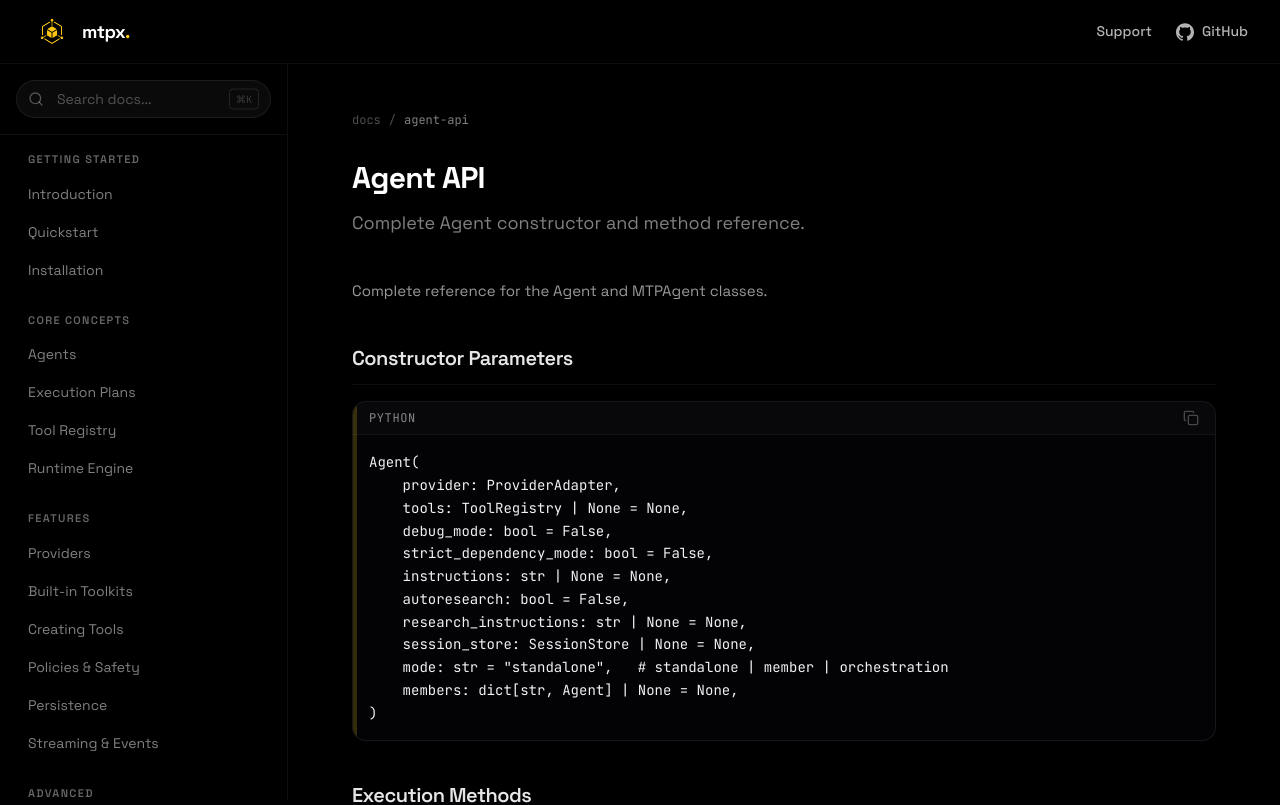
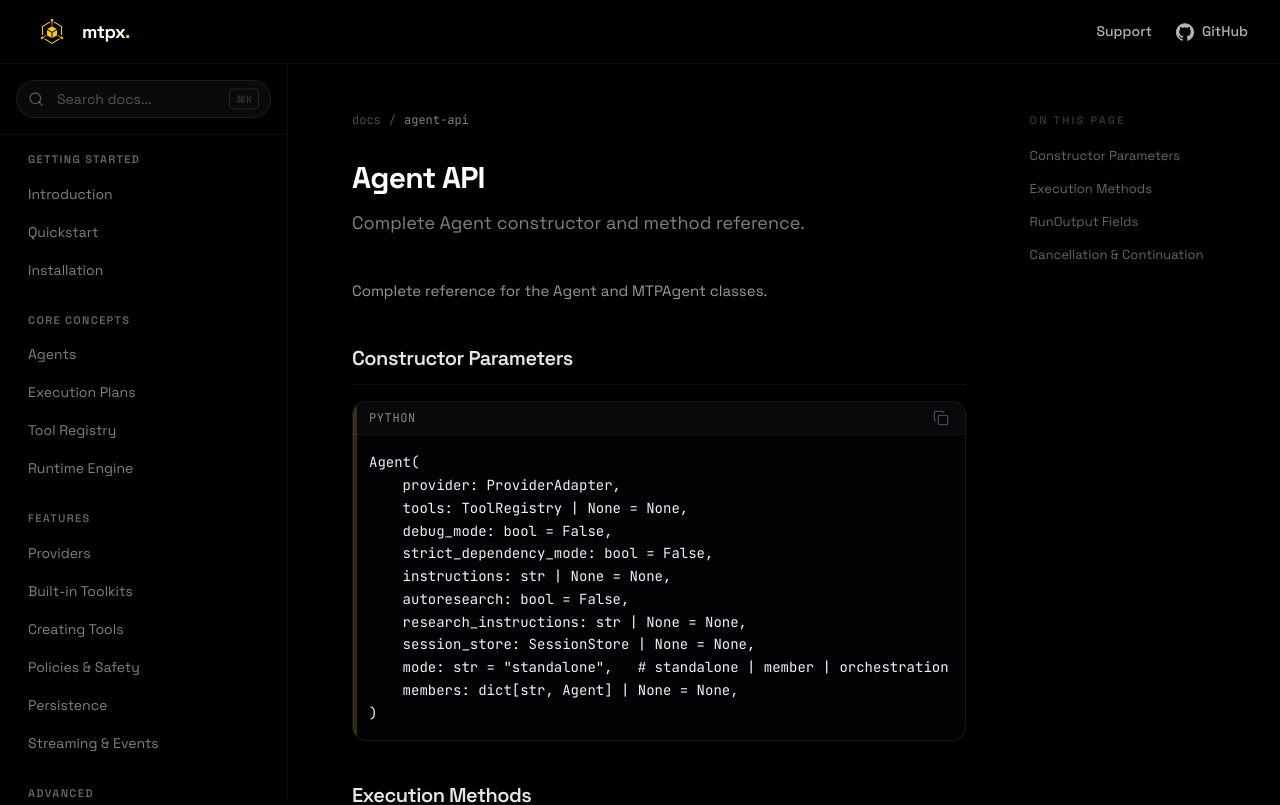
Before and after one commit to himesh-mehta/mtp-frontend, a Next.js app: page /docs/agent-api in a window 1280 px wide. Shown: the top 805 px of the page. Built offline with nearby package versions, Linux system fonts and the light colour scheme.

Commit message:
feat: restore right sidebar Table of Contents in documentation

```diff
--- a/app/docs/[slug]/page.tsx
+++ b/app/docs/[slug]/page.tsx
@@ -10,6 +10,13 @@ import { providers } from "@/lib/providers";
 import { ProviderCard } from "@/components/docs/ProviderCard";
 
 
+function slugify(text: string) {
+  return text
+    .toLowerCase()
+    .replace(/[^\w\s-]/g, "")
+    .replace(/\s+/g, "-");
+}
+
 function DocContentRenderer({ blocks }: { blocks: DocContentBlock[] }) {
   return (
     <div className="space-y-6">
@@ -17,7 +24,11 @@ function DocContentRenderer({ blocks }: { blocks: DocContentBlock[] }) {
         switch (block.type) {
           case "heading":
             return (
-              <h2 key={idx} className="text-xl font-semibold tracking-tight mt-10 mb-4 text-white/90 border-b border-white/[0.06] pb-3">
+              <h2
+                key={idx}
+                id={slugify(block.value)}
+                className="text-xl font-semibold tracking-tight mt-10 mb-4 text-white/90 border-b border-white/[0.06] pb-3"
+              >
                 {block.value}
               </h2>
             );
@@ -138,8 +149,16 @@ export default function DocPage() {
     );
   }
 
+  const headings = content
+    .filter(b => b.type === "heading")
+    .map(b => ({
+      title: b.value,
+      id: slugify(b.value)
+    }));
+
   return (
-    <div className="w-full max-w-5xl px-8 md:px-12 lg:px-16 py-12 pb-24">
+    <div className="flex justify-center w-full">
+      <div className="w-full max-w-5xl px-8 md:px-12 lg:px-16 py-12 pb-24 min-w-0">
         {/* Breadcrumb */}
         <div className="flex items-center gap-2 text-xs text-white/30 mb-8 font-mono">
           <Link href="/docs/introduction" className="hover:text-white/50 transition-colors">docs</Link>
@@ -184,5 +203,23 @@ export default function DocPage() {
           ) : <div />}
         </div>
       </div>
+
+      {/* Right Sidebar (TOC) */}
+      <aside className="hidden xl:block w-64 flex-shrink-0 pt-12 pr-8 sticky top-16 h-[calc(100vh-4rem)] overflow-y-auto">
+        <div className="text-[11px] font-semibold text-white/20 uppercase tracking-[0.2em] mb-4">On this page</div>
+        <ul className="space-y-3">
+          {headings.map((h) => (
+            <li key={h.id}>
+              <a
+                href={`#${h.id}`}
+                className="text-[13px] text-white/40 hover:text-[#facc15] transition-colors leading-relaxed block"
+              >
+                {h.title}
+              </a>
+            </li>
+          ))}
+        </ul>
+      </aside>
+    </div>
   );
 }
```
Lines whose indentation alone changed are shown as unchanged.
